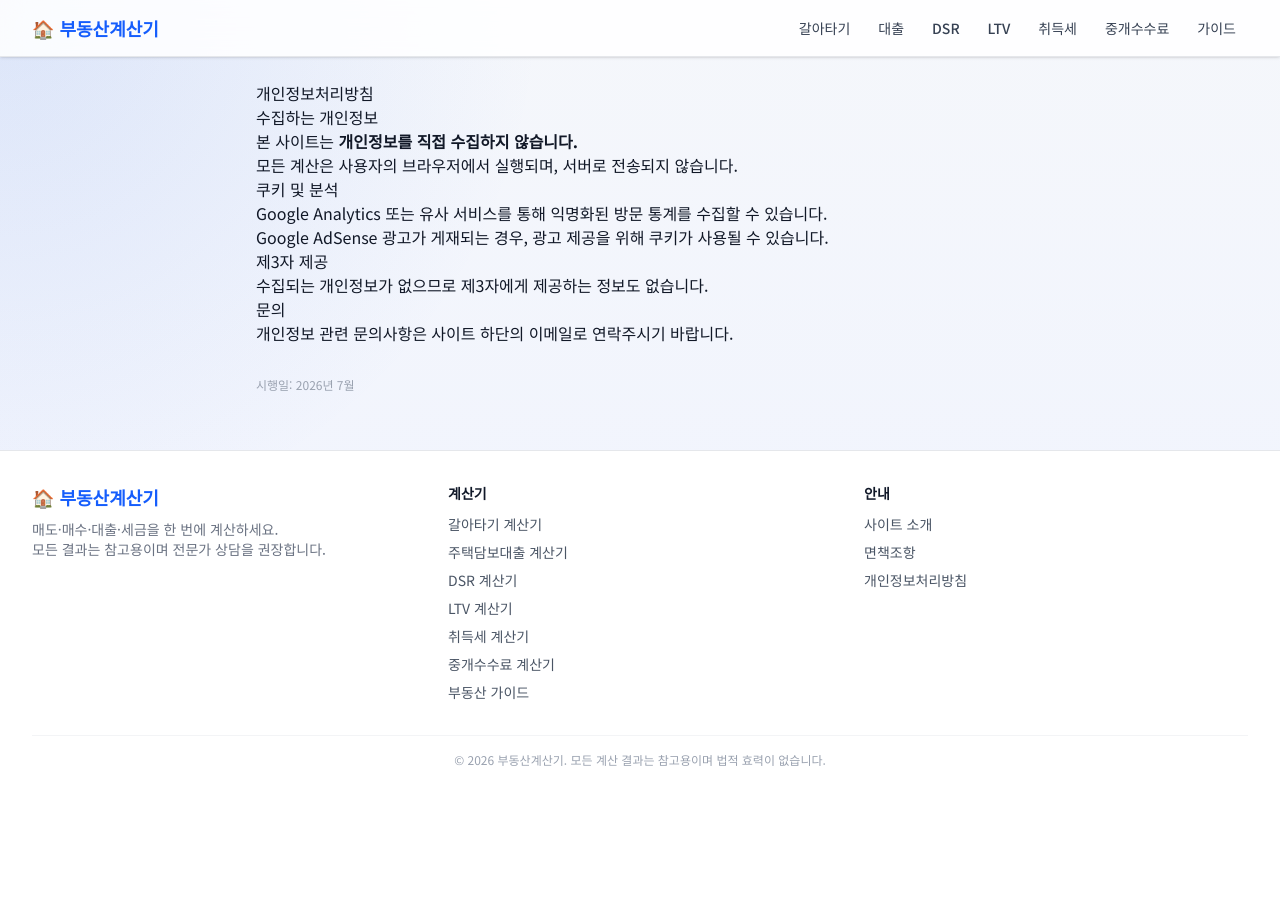
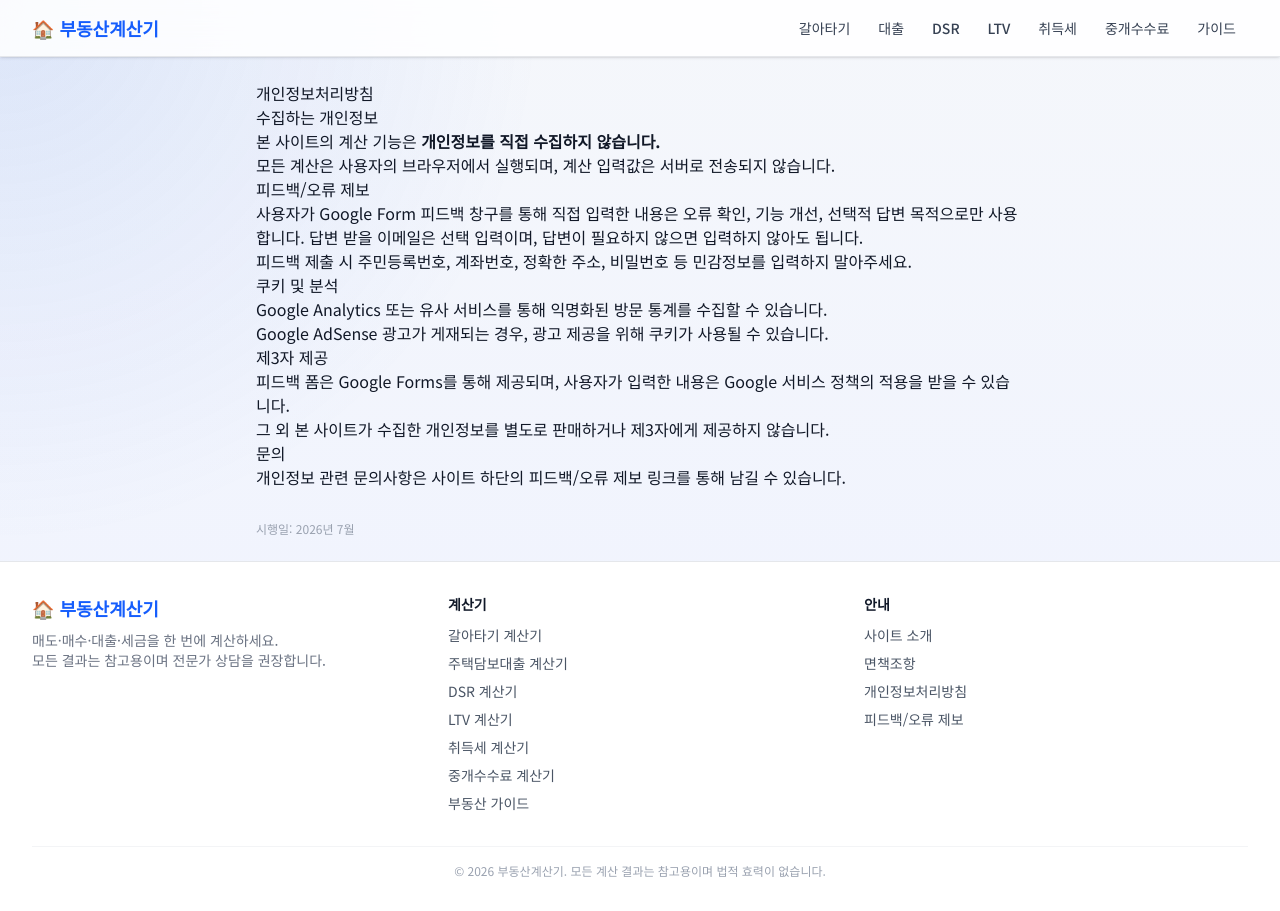
Before and after one commit to kilhyeonjun/budongsan-calc, a Next.js app: page /privacy in a window 1280 px wide. Before the commit the page ends 800 px from the top, so only its background shows below. Built offline with nearby package versions, Linux system fonts and the light colour scheme.

Commit message:
feat: add feedback form links

```diff
--- a/src/app/guides/[slug]/page.tsx
+++ b/src/app/guides/[slug]/page.tsx
@@ -3,6 +3,7 @@ import Link from "next/link";
 import { notFound } from "next/navigation";
 import { getGuideArticle, guideArticles } from "@/lib/guideContent";
 import { JsonLd } from "@/components/seo/JsonLd";
+import { FeedbackCta } from "@/components/feedback/FeedbackCta";
 
 const BASE_URL = "https://budongsan-calc.vercel.app";
 
@@ -102,6 +103,8 @@ export default async function GuideArticlePage({ params }: GuidePageProps) {
           {article.relatedCalculator.label} 열기 →
         </Link>
       </aside>
+
+      <FeedbackCta compact />
     </article>
   );
 }
--- a/src/app/privacy/page.tsx
+++ b/src/app/privacy/page.tsx
@@ -4,18 +4,28 @@ export default function PrivacyPage() {
       <h1>개인정보처리방침</h1>
 
       <h2>수집하는 개인정보</h2>
-      <p>본 사이트는 <strong>개인정보를 직접 수집하지 않습니다.</strong></p>
-      <p>모든 계산은 사용자의 브라우저에서 실행되며, 서버로 전송되지 않습니다.</p>
+      <p>본 사이트의 계산 기능은 <strong>개인정보를 직접 수집하지 않습니다.</strong></p>
+      <p>모든 계산은 사용자의 브라우저에서 실행되며, 계산 입력값은 서버로 전송되지 않습니다.</p>
+
+      <h2>피드백/오류 제보</h2>
+      <p>
+        사용자가 Google Form 피드백 창구를 통해 직접 입력한 내용은 오류 확인, 기능 개선,
+        선택적 답변 목적으로만 사용합니다. 답변 받을 이메일은 선택 입력이며, 답변이 필요하지 않으면 입력하지 않아도 됩니다.
+      </p>
+      <p>
+        피드백 제출 시 주민등록번호, 계좌번호, 정확한 주소, 비밀번호 등 민감정보를 입력하지 말아주세요.
+      </p>
 
       <h2>쿠키 및 분석</h2>
       <p>Google Analytics 또는 유사 서비스를 통해 익명화된 방문 통계를 수집할 수 있습니다.</p>
       <p>Google AdSense 광고가 게재되는 경우, 광고 제공을 위해 쿠키가 사용될 수 있습니다.</p>
 
       <h2>제3자 제공</h2>
-      <p>수집되는 개인정보가 없으므로 제3자에게 제공하는 정보도 없습니다.</p>
+      <p>피드백 폼은 Google Forms를 통해 제공되며, 사용자가 입력한 내용은 Google 서비스 정책의 적용을 받을 수 있습니다.</p>
+      <p>그 외 본 사이트가 수집한 개인정보를 별도로 판매하거나 제3자에게 제공하지 않습니다.</p>
 
       <h2>문의</h2>
-      <p>개인정보 관련 문의사항은 사이트 하단의 이메일로 연락주시기 바랍니다.</p>
+      <p>개인정보 관련 문의사항은 사이트 하단의 피드백/오류 제보 링크를 통해 남길 수 있습니다.</p>
 
       <p className="text-xs text-gray-400 mt-8">시행일: 2026년 7월</p>
     </div>
--- a/src/components/content/CalculatorSeoGuide.tsx
+++ b/src/components/content/CalculatorSeoGuide.tsx
@@ -1,3 +1,4 @@
+import { FeedbackCta } from "@/components/feedback/FeedbackCta";
 import { calculatorGuides, type CalculatorGuideId } from "@/lib/guideContent";
 
 interface CalculatorSeoGuideProps {
@@ -43,6 +44,8 @@ export function CalculatorSeoGuide({ id }: CalculatorSeoGuideProps) {
           ))}
         </div>
       </div>
+
+      <FeedbackCta />
     </section>
   );
 }
--- /dev/null
+++ b/src/components/feedback/FeedbackCta.tsx
@@ -0,0 +1,26 @@
+import { FEEDBACK_FORM_URL } from "@/lib/siteLinks";
+
+interface FeedbackCtaProps {
+  compact?: boolean;
+}
+
+export function FeedbackCta({ compact = false }: FeedbackCtaProps) {
+  return (
+    <aside className="rounded-2xl border border-blue-100 bg-blue-50/80 p-4 dark:border-blue-900/60 dark:bg-blue-950/30">
+      <p className="text-sm font-semibold text-gray-900 dark:text-gray-50">계산 결과가 이상하거나 필요한 기능이 있나요?</p>
+      {!compact && (
+        <p className="mt-1 text-sm text-gray-600 dark:text-gray-300">
+          오류 제보와 기능 제안을 보내주세요. 정확한 주소, 계좌번호, 주민번호 등 민감정보는 입력하지 마세요.
+        </p>
+      )}
+      <a
+        href={FEEDBACK_FORM_URL}
+        target="_blank"
+        rel="noopener noreferrer"
+        className="mt-3 inline-flex rounded-xl bg-blue-600 px-4 py-2 text-sm font-semibold text-white shadow-sm hover:bg-blue-700"
+      >
+        피드백 보내기 →
+      </a>
+    </aside>
+  );
+}
--- a/src/components/layout/Footer.tsx
+++ b/src/components/layout/Footer.tsx
@@ -1,4 +1,5 @@
 import Link from "next/link";
+import { FEEDBACK_FORM_URL } from "@/lib/siteLinks";
 
 export function Footer() {
   return (
@@ -36,6 +37,7 @@ export function Footer() {
               <li><Link href="/about" className="text-sm text-gray-600 hover:text-blue-600 dark:text-gray-300 dark:hover:text-blue-200">사이트 소개</Link></li>
               <li><Link href="/disclaimer" className="text-sm text-gray-600 hover:text-blue-600 dark:text-gray-300 dark:hover:text-blue-200">면책조항</Link></li>
               <li><Link href="/privacy" className="text-sm text-gray-600 hover:text-blue-600 dark:text-gray-300 dark:hover:text-blue-200">개인정보처리방침</Link></li>
+              <li><a href={FEEDBACK_FORM_URL} target="_blank" rel="noopener noreferrer" className="text-sm text-gray-600 hover:text-blue-600 dark:text-gray-300 dark:hover:text-blue-200">피드백/오류 제보</a></li>
             </ul>
           </div>
         </div>
--- /dev/null
+++ b/src/lib/siteLinks.ts
@@ -0,0 +1 @@
+export const FEEDBACK_FORM_URL = "https://docs.google.com/forms/d/e/1FAIpQLScvQKj5JNLjHcvPrvM4Cr1TCoPEaqDVkXrDPHhdI8izQLrgyw/viewform";
```
